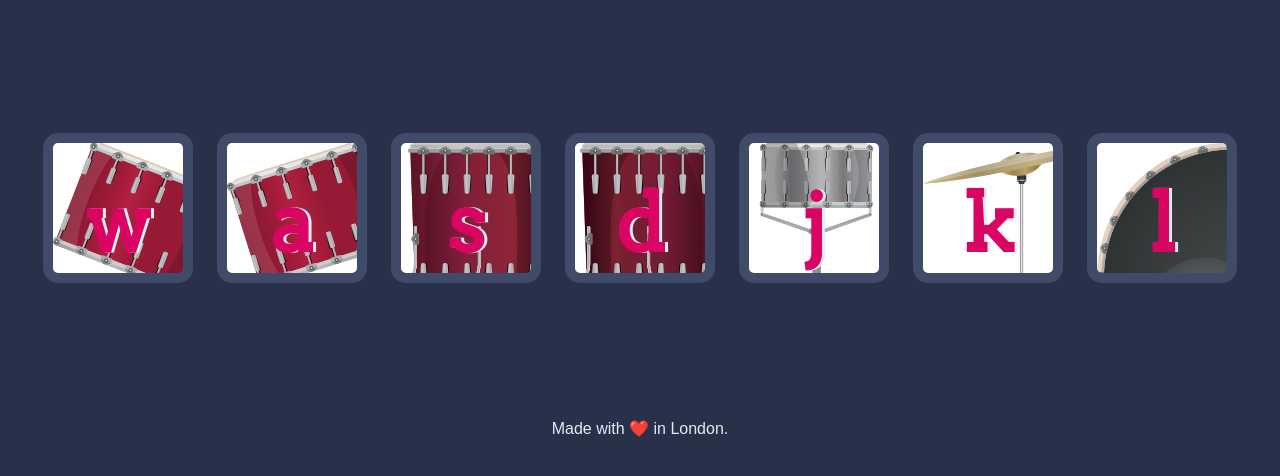
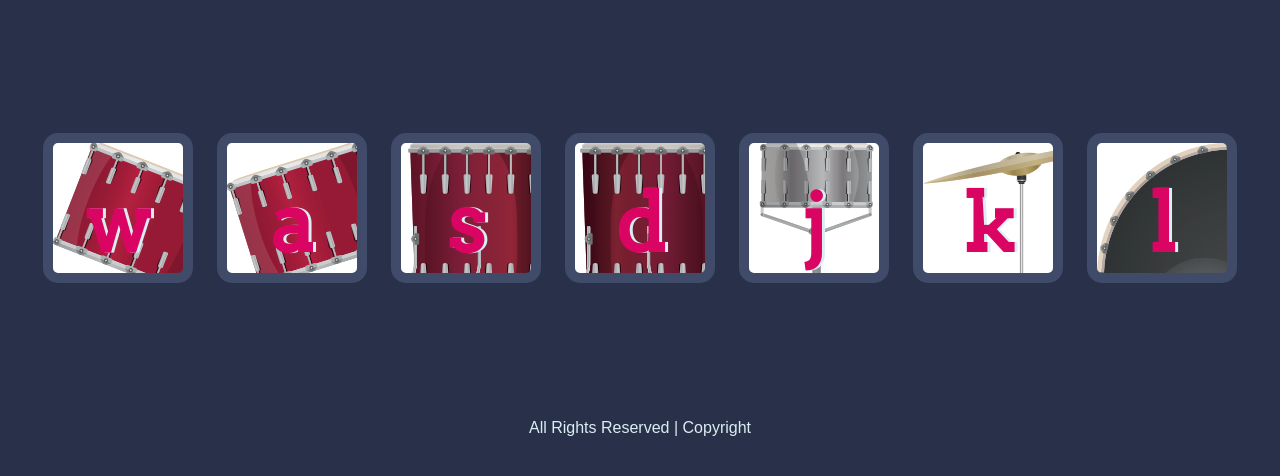
Before and after one commit to vedantladdha1/drums, a plain HTML site: page index.html in a window 1280 px wide. Shown: the part 156-632 px from the top of the page. Drawn offline with Linux system fonts and the light colour scheme.

Commit message:
Update index.html

```diff
--- a/index.html
+++ b/index.html
@@ -24,7 +24,7 @@
 <script src="index.js" charset="utf-8"></script>
 
 <footer>
-  Made with ❤️ in London.
+  All Rights Reserved | Copyright
 </footer>
 </body>
 </html>
```
